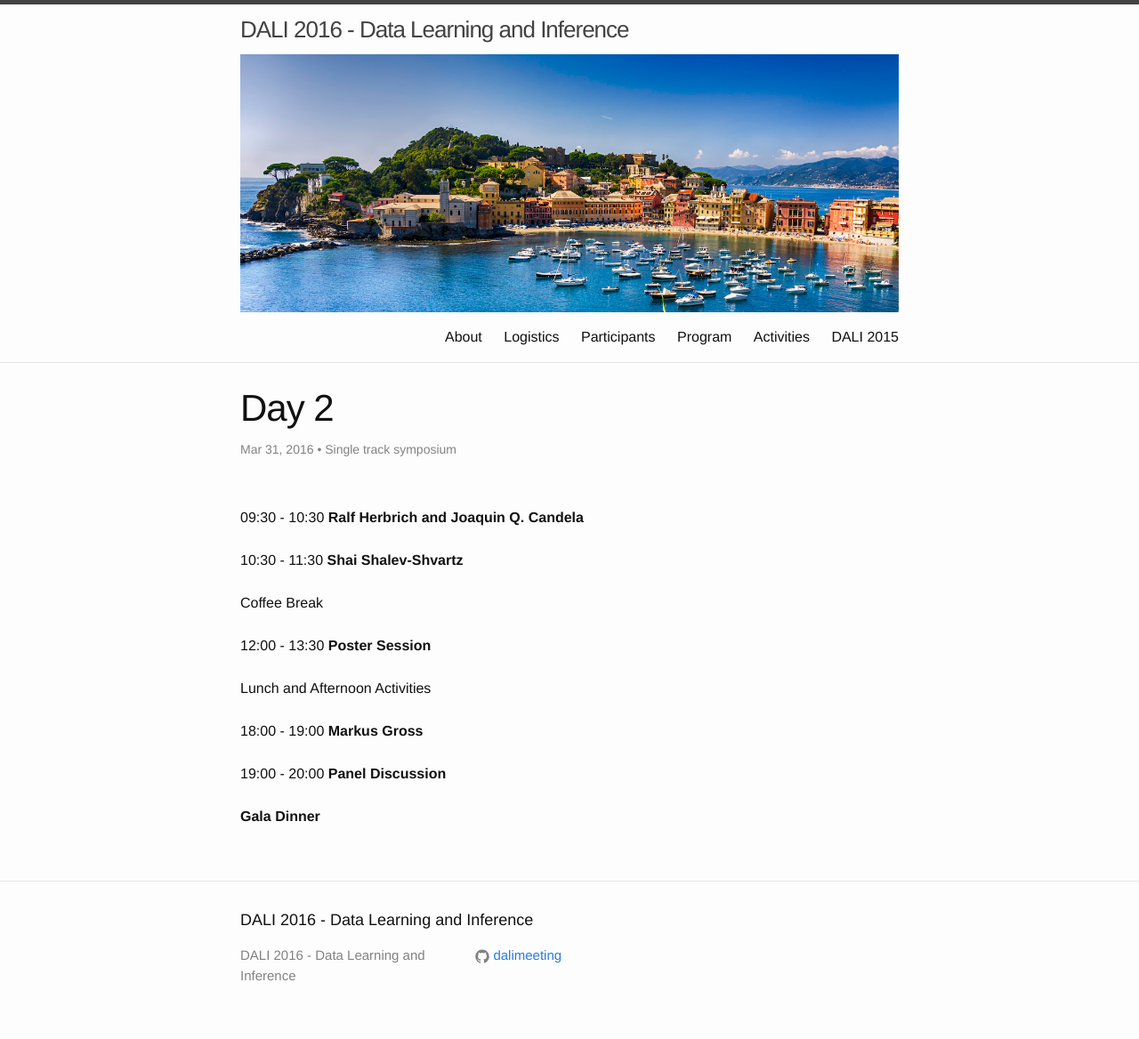
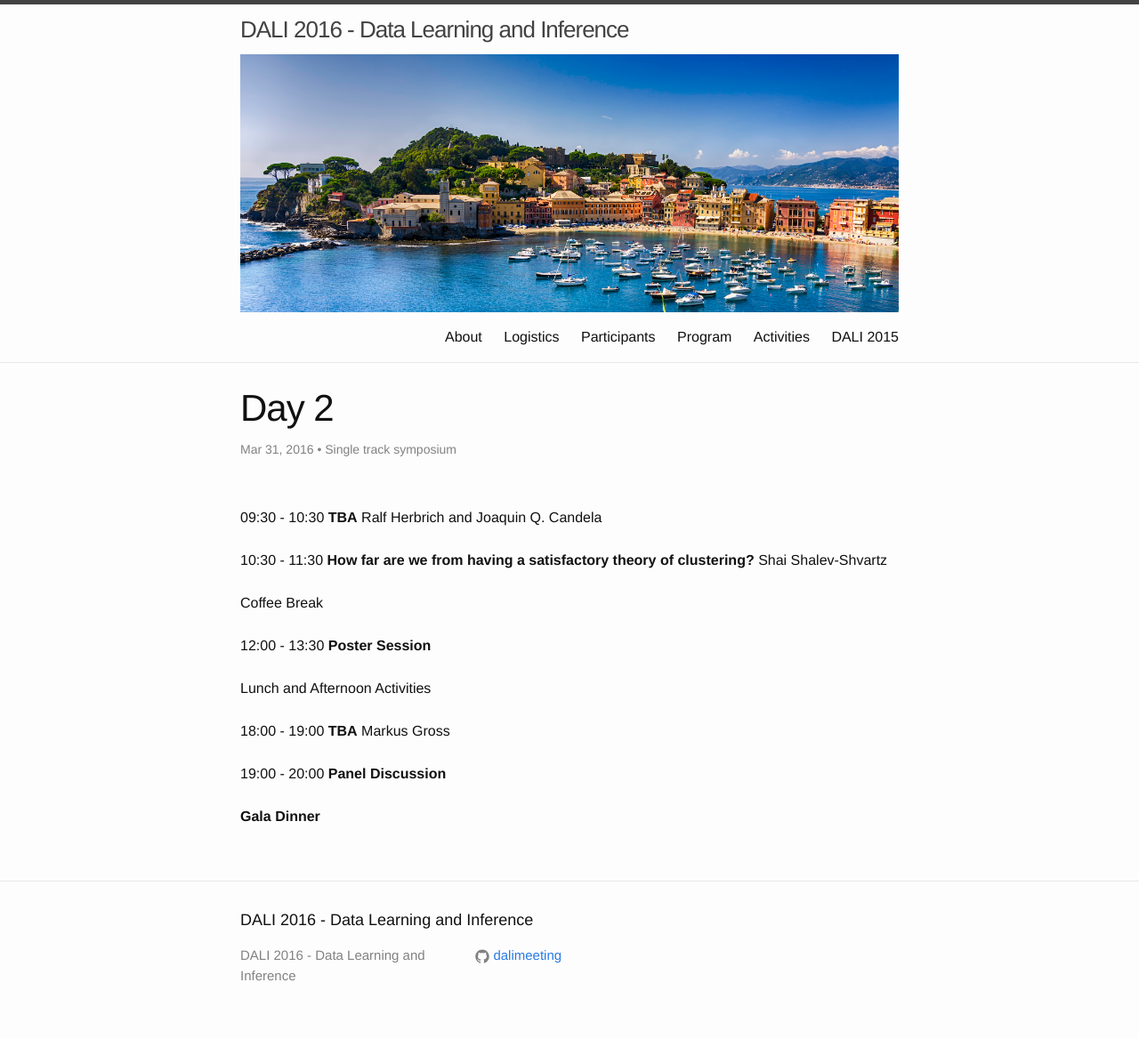
Before and after one commit to dalimeeting/dalimeeting.github.io, a Jekyll site: the page built from _posts/2016-03-31-day-2.md, in a window 1280 px wide. Shown: the whole page at 89% size. Built offline with Jekyll 4.4.1, drawn with Linux system fonts in a browser that asks for light colours.

Commit message:
added title for symposium talk

```diff
--- a/_layouts/events.html
+++ b/_layouts/events.html
@@ -7,7 +7,7 @@ layout: page
 
     <p>We have organized the following activities during DALI 2016.</p>
 
-    <p><b>If you are interested in participating to one or more Afternoon activities please send us an email as soon as possible!</b></p>
+    <p><b>If you are interested in participating to one or more Afternoon activities please send us an email before Monday 21!</b></p>
 
     <ul>
         <li>
--- a/_posts/2016-03-31-day-2.md
+++ b/_posts/2016-03-31-day-2.md
@@ -4,10 +4,13 @@ layout: day
 tagline: "Single track symposium"
 
 talks:
-- title: "Ralf Herbrich and Joaquin Q. Candela"
+- title: "TBA"
+  speaker: "Ralf Herbrich and Joaquin Q. Candela"
   start: "09:30"
   end: "10:30"
-- title: "Shai Shalev-Shvartz"
+- title: "How far are we from having a satisfactory theory of clustering?"
+  speaker: "Shai Shalev-Shvartz"
+  abstract: "ciao"
   start: "10:30"
   end: "11:30"
 - title: ""
@@ -17,7 +20,8 @@ talks:
   end: "13:30"
 - title: ""
   start: "Lunch and Afternoon Activities"
-- title: "Markus Gross"
+- title: "TBA"
+  speaker: "Markus Gross"
   start: "18:00"
   end: "19:00"
 - title: "Panel Discussion"
```
